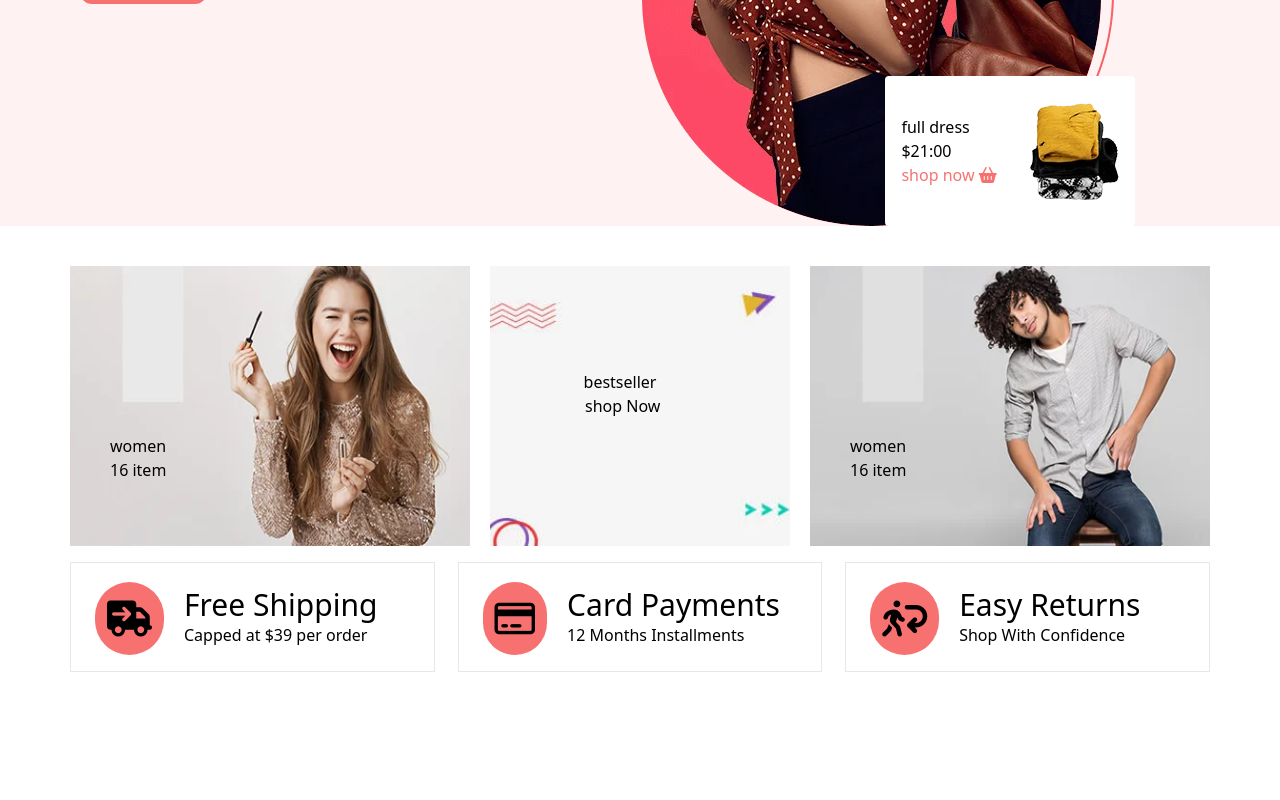
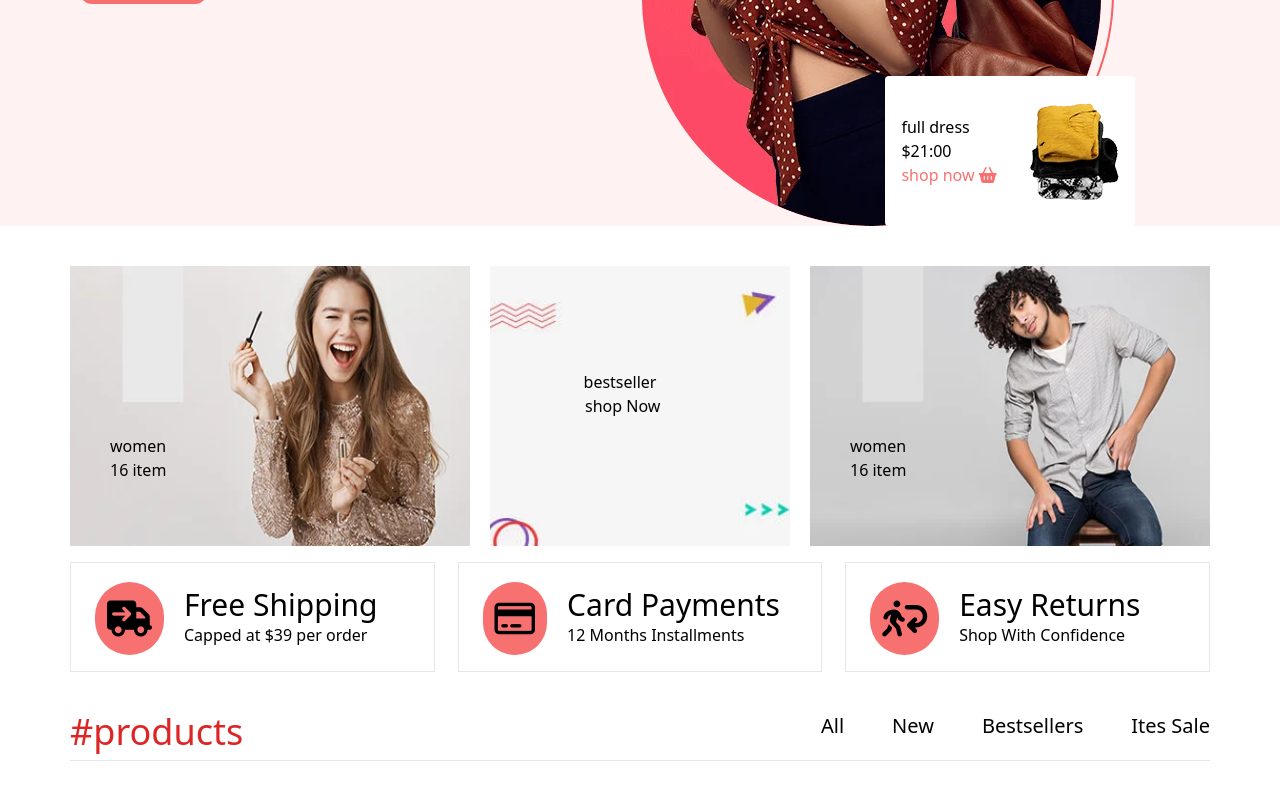
Before and after one commit to mdataurrahaman/final-project, a Next.js app: page / in a window 1280 px wide. Shown: the part 1130-1930 px from the top of the page. Before the commit the page ends 1802 px from the top, so only its background shows below. Built offline with nearby package versions, Linux system fonts and the light colour scheme.

Commit message:
until now

```diff
--- /dev/null
+++ b/component/ProductCatagory.js
@@ -0,0 +1,35 @@
+import React from 'react'
+import Link from 'next/link'
+
+function ProductCatagory() {
+  return (
+    <>
+    <div className='w-[1140px] mx-auto flex justify-between pt-10 border-b border-inherit pb-2'>
+        <div>
+<h3 className=' text-4xl text-red-600'>#products</h3>
+        </div>
+
+        <div className=' text-xl'>
+        <Link href="#" className='mx-6'>
+        All
+        </Link>
+
+        <Link href="#" className='mx-6'>
+        New
+        </Link>
+        <Link href="#" className='mx-6'>
+        Bestsellers
+        </Link>
+        <Link href="#" className='ml-6'>
+        Ites Sale
+        </Link>
+
+        </div>
+    </div>
+
+
+    </>
+  )
+}
+
+export default ProductCatagory
--- a/component/shared/Card.js
+++ b/component/shared/Card.js
@@ -13,6 +13,7 @@ export default function Card(props) {
         </h6>
         <button className='text-white px-4 py-2 bg-red-400 rounded-xl ml-5 mt-5' type='button' >shop now <i class="fa-solid fa-basket-shopping "></i></button>
 
+
     </div>
 
     </>
--- a/package.json
+++ b/package.json
@@ -12,7 +12,9 @@
     "@fortawesome/fontawesome-free": "^6.4.0",
     "next": "13.2.4",
     "react": "18.2.0",
-    "react-dom": "18.2.0"
+    "react-dom": "18.2.0",
+    "react-slick": "^0.29.0",
+    "slick-carousel": "^1.8.1"
   },
   "devDependencies": {
     "autoprefixer": "^10.4.14",
--- a/pages/index.js
+++ b/pages/index.js
@@ -7,6 +7,7 @@ import slider2 from '../public/img/slider-2.png'
 import display from '../public/img/display-image.png'
 import Salertype from '../component/Salertype'
 import CardSPR from '../component/shared/CardSPR'
+import ProductCatagory from '../component/ProductCatagory'
 
 
 export default function Home() {
@@ -25,7 +26,7 @@ export default function Home() {
         <div className='absolute bg-red-50 w-[100%] inset-x-0 top-14 z-40 flex justify-center flex-col '>
         <Hero slider={slider1} dress={display}  />
         <Hero slider={slider2} dress={display} />
-       <div className='w-full bg-white flex flex-col justify-center'>
+       <div className='w-full bg-white flex-col justify-center'>
 
        <Salertype/>
 
@@ -34,6 +35,13 @@ export default function Home() {
             <CardSPR icon={<i className="fa-solid fa-truck-arrow-right"></i>} title='Free Shipping' description='Capped at $39 per order' />
             <CardSPR icon={<i class="fa-regular fa-credit-card"></i>} title='Card Payments' description='12 Months Installments' />
             <CardSPR icon={<i class="fa-solid fa-person-walking-arrow-loop-left"></i>} title='Easy Returns' description='Shop With Confidence' />
+        </div>
+
+        <ProductCatagory/>
+
+
+        <div className=' p-20'>
+
         </div>
 
 
@@ -48,6 +56,8 @@ export default function Home() {
 
       </main>
 
+
+
       <footer className={styles.footer}>
 
       </footer>
```
Also changed, not shown: 2 other files (tests, documents, lock files or other folders).
